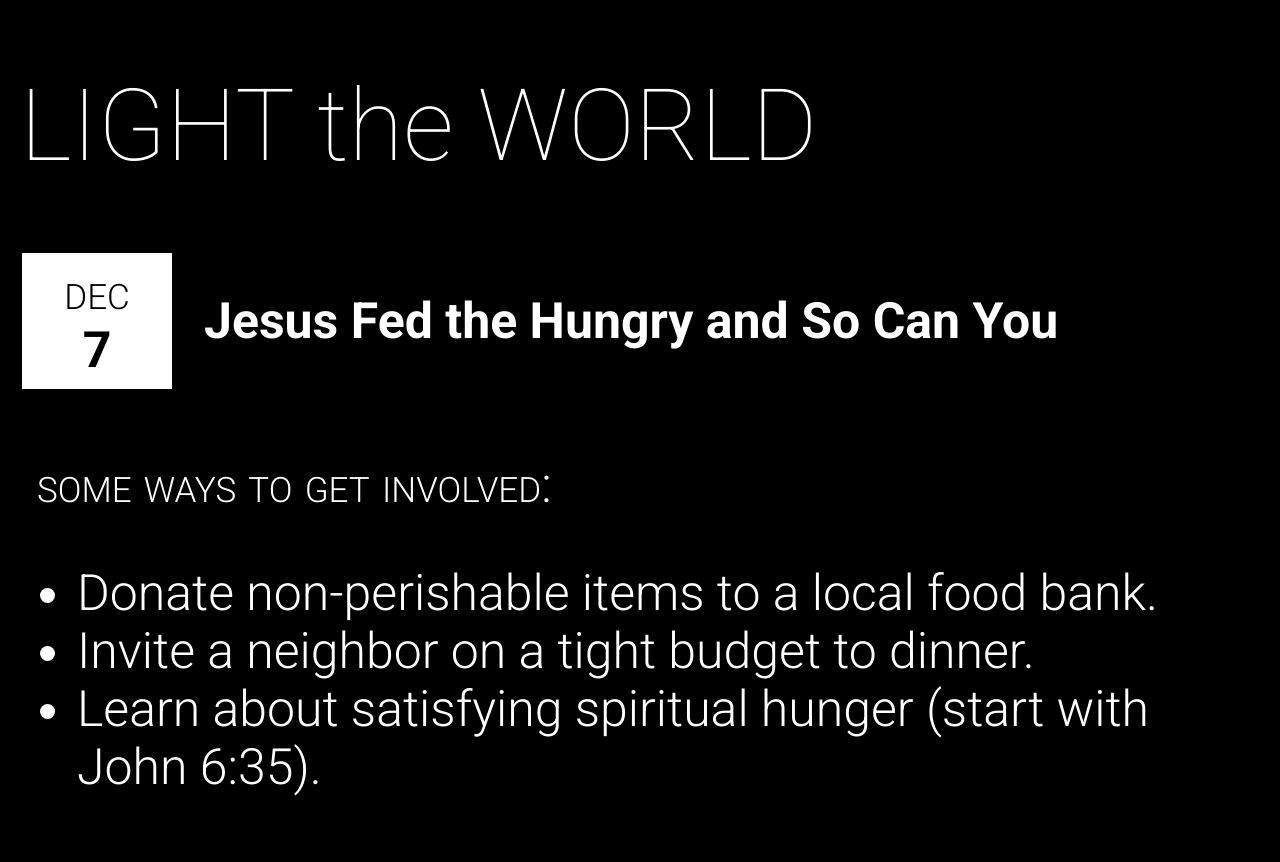
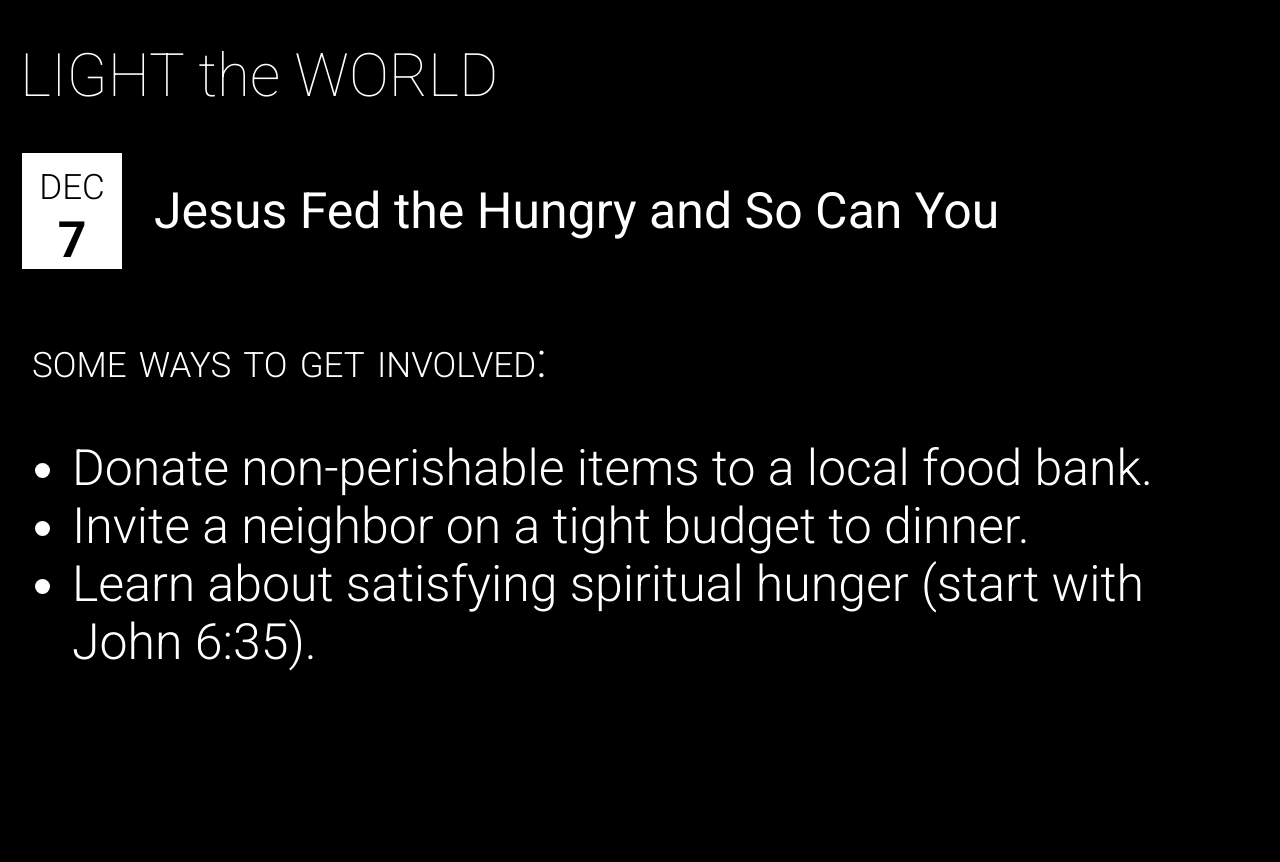
Before and after one commit to genericmoniker/mirror, a Flask app: page /message in a window 1280 px wide. Shown: the top 862 px of the page. Run offline with Flask 2, Linux system fonts and the light colour scheme; some libraries are stand-ins or nearby versions.

Commit message:
Visual tweaks.

```diff
--- a/static/css/main.css
+++ b/static/css/main.css
@@ -52,7 +52,7 @@ td {
     position: fixed;
     bottom: 0;
     width: 100%;
-    height: 50%;
+    height: 55%;
 }
 
 .message_frame {
--- a/templates/light_the_world.html
+++ b/templates/light_the_world.html
@@ -9,22 +9,23 @@
           rel='stylesheet' type='text/css'>
     <style type="text/css">
         td {
-            padding: 15px;
+            padding: 10px;
             vertical-align: middle;
         }
         #heading {
             font-weight: 100;
+            font-size: larger;
         }
         .date {
             color: black;
             background-color: white;
             text-align: center;
             font-variant: small-caps;
-            padding: 10px 25px;
+            padding: 0;
         }
 
         .title {
-            font-weight: bold;
+            font-weight: 400;
             vertical-align: middle;
             padding-left: 30px;
         }
```
